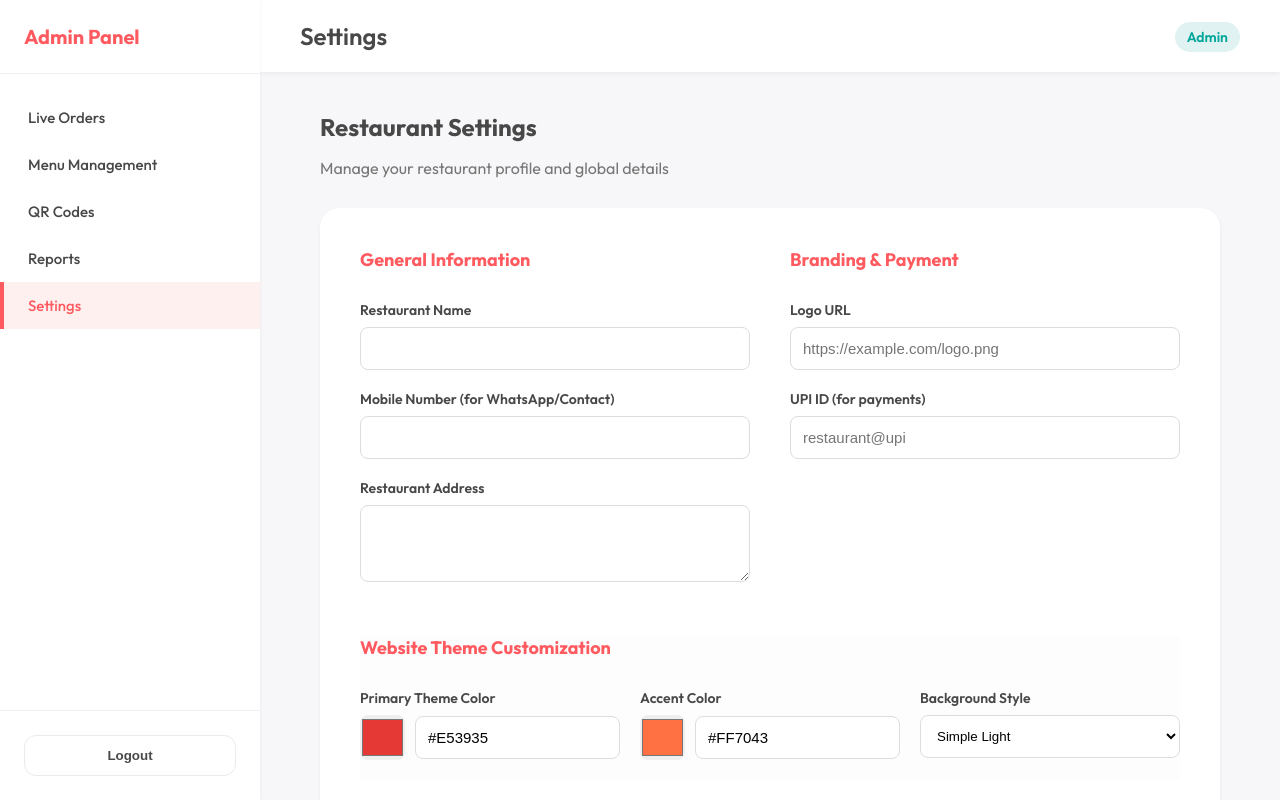
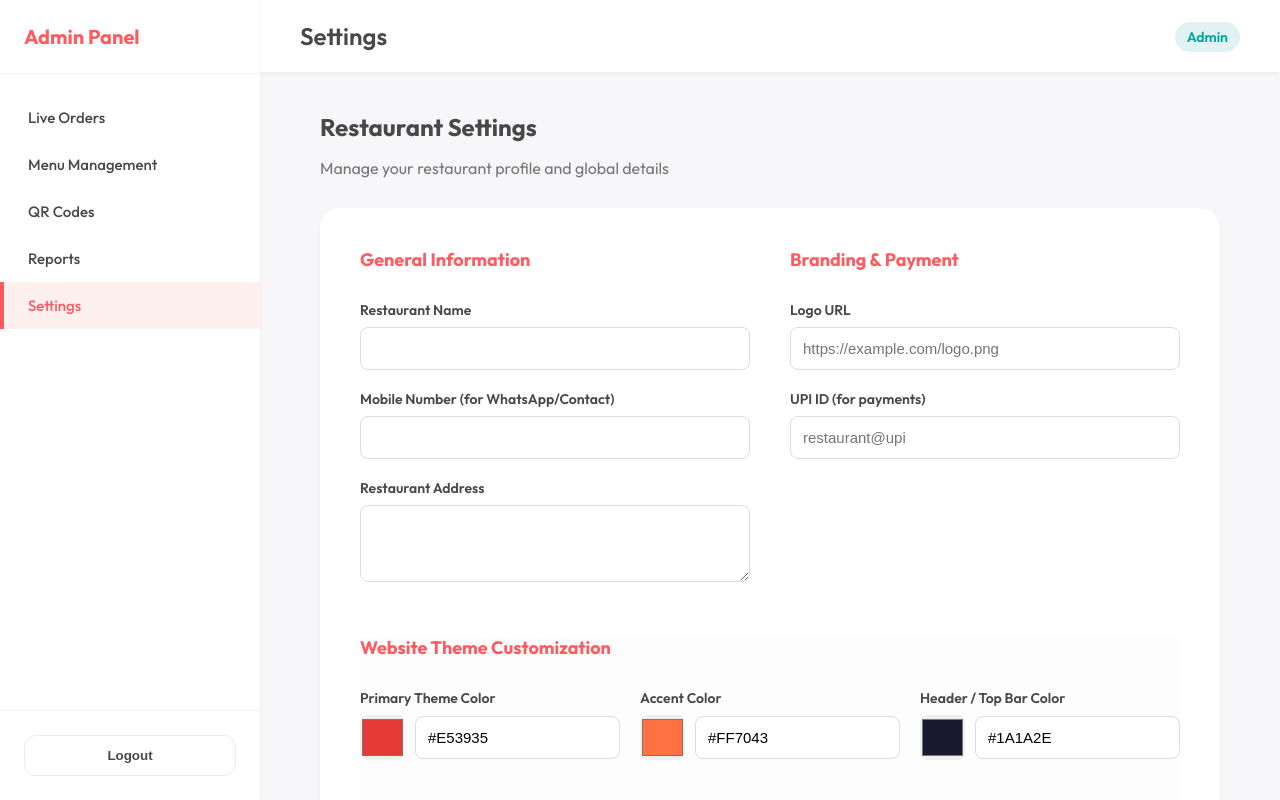
Before and after one commit to editpixelstudio-lang/Theni-Subaiyas-Restaurant-, a Next.js app: page /admin/dashboard/settings in a window 1280 px wide. Shown: the top 800 px of the page. Built offline with nearby package versions, Linux system fonts and the light colour scheme; no server answers; the database is empty.

Commit message:
feat: add customizable header color in admin panel

```diff
--- a/app/admin/dashboard/settings/page.tsx
+++ b/app/admin/dashboard/settings/page.tsx
@@ -9,9 +9,8 @@ interface Settings {
   address: string;
   logoUrl: string;
   upiId: string;
-  primaryColor: string;
-  accentColor: string;
   bgVariant: 'light' | 'dark' | 'glass';
+  headerColor: string;
 }
 
 export default function SettingsPage() {
@@ -23,7 +22,8 @@ export default function SettingsPage() {
     upiId: '',
     primaryColor: '#E53935',
     accentColor: '#FF7043',
-    bgVariant: 'light'
+    bgVariant: 'light',
+    headerColor: '#1A1A2E'
   });
   const [loading, setLoading] = useState(true);
   const [saving, setSaving] = useState(false);
@@ -183,6 +183,23 @@ export default function SettingsPage() {
             </div>
 
             <div className="form-group">
+              <label>Header / Top Bar Color</label>
+              <div className="color-picker-wrap">
+                <input
+                  type="color"
+                  value={settings.headerColor}
+                  onChange={e => setSettings({...settings, headerColor: e.target.value})}
+                />
+                <input
+                  type="text"
+                  value={settings.headerColor}
+                  onChange={e => setSettings({...settings, headerColor: e.target.value})}
+                />
+              </div>
+            </div>
+
+            <div className="form-group">
+
               <label>Background Style</label>
               <select
                 value={settings.bgVariant}
--- a/app/menu/customer.css
+++ b/app/menu/customer.css
@@ -112,7 +112,7 @@
 /* ---- Header ---- */
 /* ---- Header ---- */
 .mobile-header {
-  background: linear-gradient(135deg, var(--text-dark) 0%, #16213E 60%, var(--primary) 100%);
+  background: var(--header-bg, linear-gradient(135deg, var(--text-dark) 0%, #16213E 60%, var(--primary) 100%));
   padding: 20px 20px 28px;
   position: sticky;
   top: 0;
--- a/app/menu/page.tsx
+++ b/app/menu/page.tsx
@@ -44,6 +44,7 @@ function CustomerMenu() {
     primaryColor: string;
     accentColor: string;
     bgVariant: string;
+    headerColor: string;
   } | null>(null);
 
   useEffect(() => {
@@ -58,6 +59,9 @@ function CustomerMenu() {
         }
         if (data.settings.accentColor) {
           document.documentElement.style.setProperty('--accent', data.settings.accentColor);
+        }
+        if (data.settings.headerColor) {
+          document.documentElement.style.setProperty('--header-bg', data.settings.headerColor);
         }
       }
     }).catch(err => console.error("Error fetching settings:", err));
--- a/models/Settings.ts
+++ b/models/Settings.ts
@@ -9,6 +9,7 @@ export interface ISettings extends Document {
   primaryColor: string;
   accentColor: string;
   bgVariant: 'light' | 'dark' | 'glass';
+  headerColor: string;
 }
 
 const SettingsSchema: Schema = new Schema({
@@ -20,6 +21,7 @@ const SettingsSchema: Schema = new Schema({
   primaryColor: { type: String, default: '#E53935' },
   accentColor: { type: String, default: '#FF7043' },
   bgVariant: { type: String, enum: ['light', 'dark', 'glass'], default: 'light' },
+  headerColor: { type: String, default: 'linear-gradient(135deg, #1A1A2E 0%, #16213E 60%, #0F3460 100%)' },
 }, { timestamps: true });
 
 export default mongoose.models.Settings || mongoose.model<ISettings>('Settings', SettingsSchema);
```
